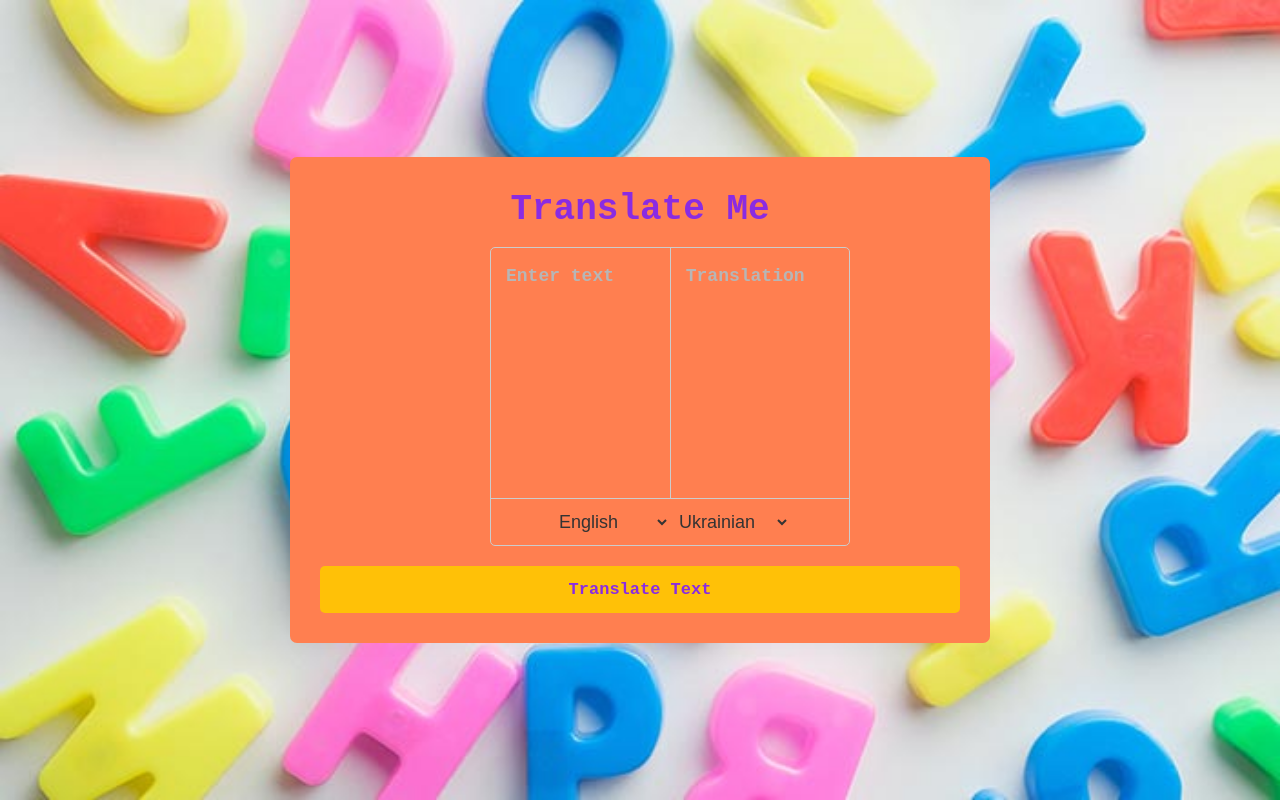
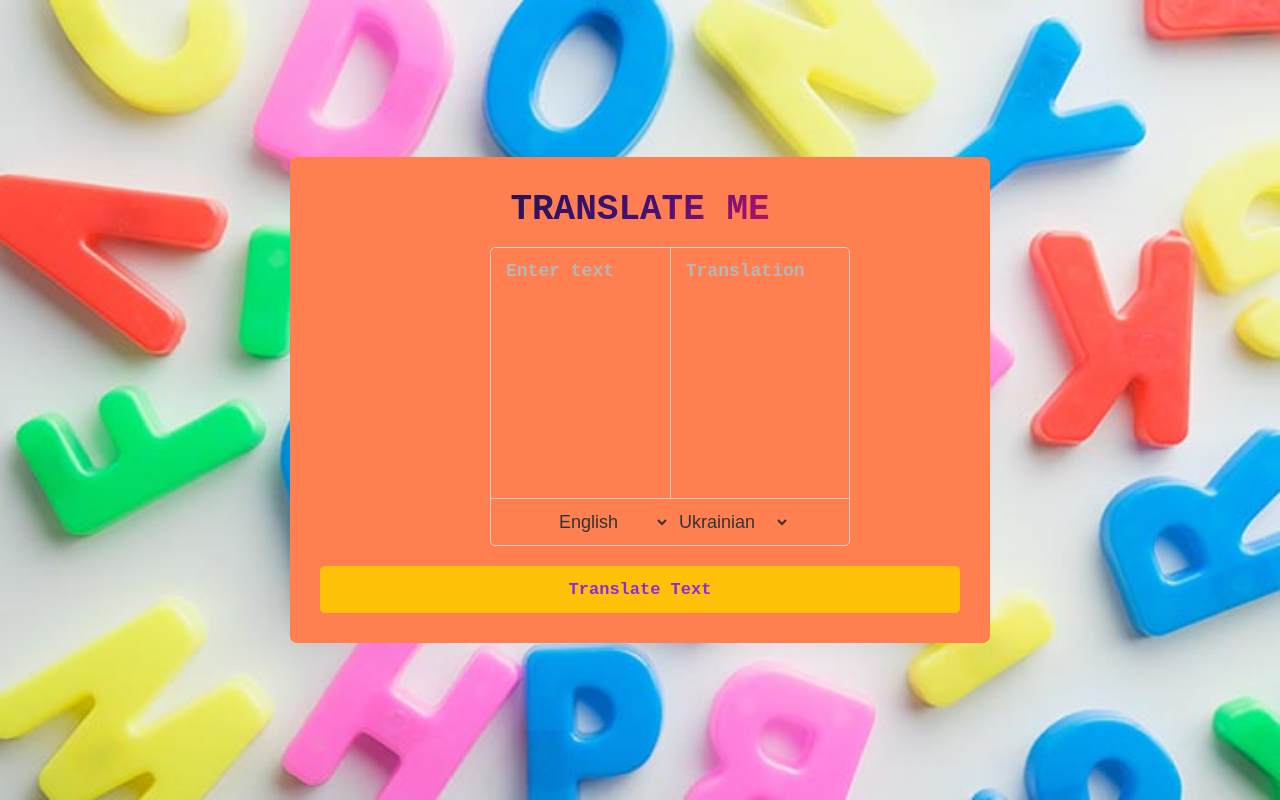
Before and after one commit to dmitruz/translate-me, a React (Create React App) app: page / in a window 1280 px wide. Built offline with nearby package versions, Linux system fonts and the light colour scheme; a web font is replaced by a local one.

Commit message:
add Animation

```diff
--- a/src/App.css
+++ b/src/App.css
@@ -8,7 +8,63 @@
 }
 h2 {
   font-family: 'Courier New', Courier, monospace;
+
+   text-transform: uppercase;
+  background-image: linear-gradient(
+    -225deg,
+    #231557 0%,
+    #44107a 29%,
+    #ff1361 67%,
+    #fff800 100%
+  );
+  background-size: auto auto;
+  background-clip: border-box;
+  background-size: 200% auto;
+  color: #fff;
+  background-clip: text;
+  -webkit-text-fill-color: transparent;
+  -webkit-background-clip: text;
+  -webkit-text-fill-color: transparent;
+  animation: textclip 2s linear;
+  display: inline-block;
+      font-size: 190px;
 }
+@keyframes textclip {
+  to {
+    background-position: 200% center;
+  }
+}
+
+button {
+  animation: wiggle 2s linear;
+}
+
+/* Keyframes */
+@keyframes wiggle {
+  0%, 7% {
+    transform: rotateZ(0);
+  }
+  15% {
+    transform: rotateZ(-15deg);
+  }
+  20% {
+    transform: rotateZ(10deg);
+  }
+  25% {
+    transform: rotateZ(-10deg);
+  }
+  30% {
+    transform: rotateZ(6deg);
+  }
+  35% {
+    transform: rotateZ(-4deg);
+  }
+  40%, 100% {
+    transform: rotateZ(0);
+  }
+}
+
+
 
 body {
   display: flex;
@@ -18,6 +74,7 @@ body {
   min-height: 100vh;
   background:  url("./img/colourful-alphabet-letters-760.jpg");
   background-size:cover;
+
 }
 
 
@@ -30,7 +87,7 @@ textarea {
   color: blueviolet;
   font-weight: bold;
   font-size: 30px;
-  line-height: 2.0;
+  line-height: 1.5;
 }
 .container {
   display: flex;
```
